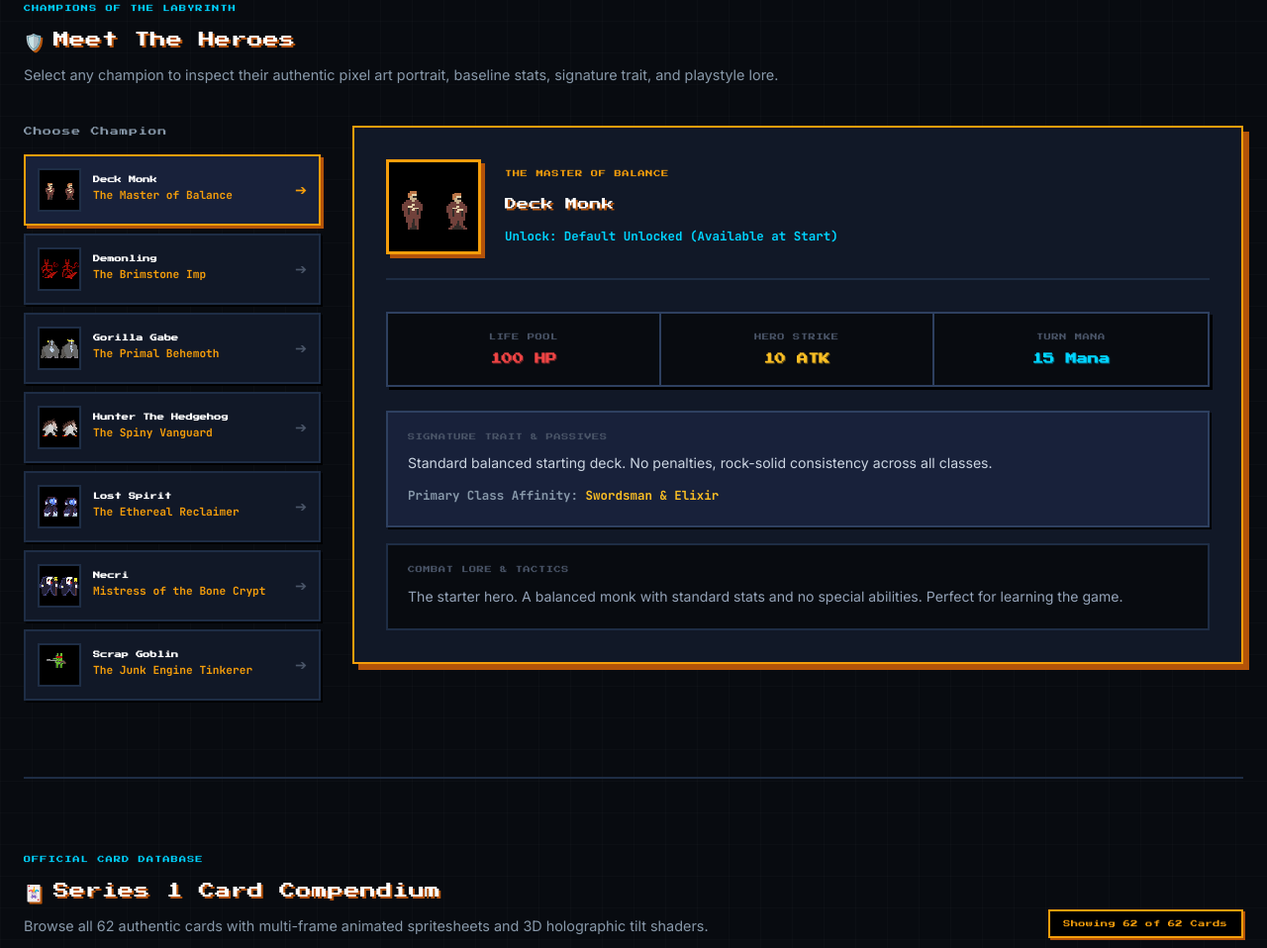
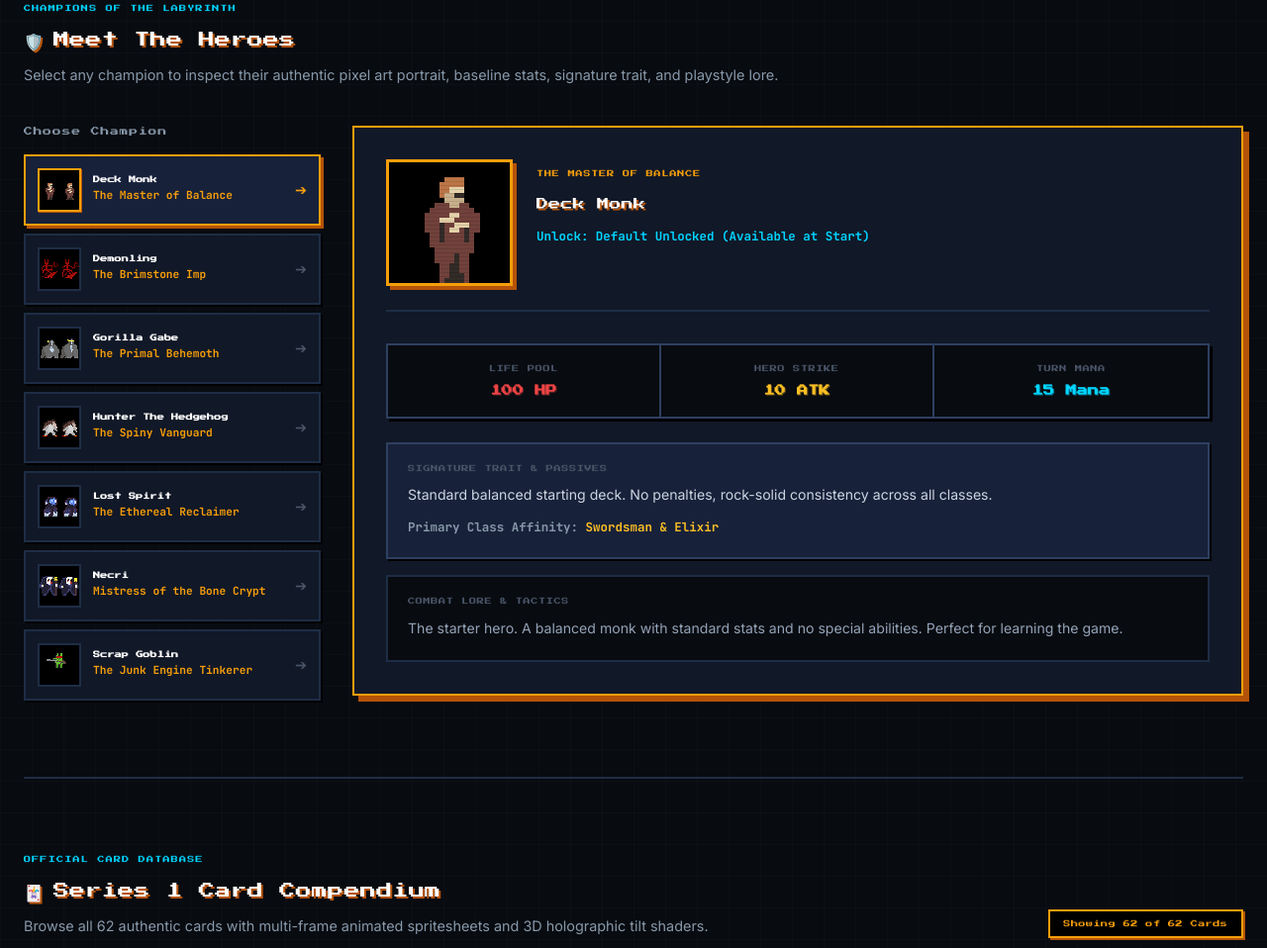
Before and after one commit to EmanueleEllul/decked-out-website, a plain HTML site: page index.html in a window 1280 px wide. Shown: the part 2635-3593 px from the top of the page at 99% size. Drawn offline with Linux system fonts and the light colour scheme.

Commit message:
feat: animated hero portraits — GIF spritesheets, hover-to-animate roster, auto-playing detail card

```diff
--- a/css/style.css
+++ b/css/style.css
@@ -901,8 +901,8 @@ p, span, a, li, td, th, input, select, button {
 }
 
 .hero-avatar-display {
-  width: 96px;
-  height: 96px;
+  width: 128px;
+  height: 128px;
   background: #000;
   border: 3px solid var(--primary);
   box-shadow: 4px 4px 0 var(--primary-dark);
@@ -911,6 +911,20 @@ p, span, a, li, td, th, input, select, button {
   justify-content: center;
   overflow: hidden;
   flex-shrink: 0;
+  position: relative;
+}
+
+/* Pixel-scan overlay on detail avatar — matches card image box vibe */
+.hero-avatar-display::after {
+  content: '';
+  position: absolute;
+  inset: 0;
+  background: repeating-linear-gradient(
+    transparent, transparent 3px,
+    rgba(0,0,0,0.1) 3px, rgba(0,0,0,0.1) 4px
+  );
+  pointer-events: none;
+  z-index: 2;
 }
 
 .hero-avatar-display img {
@@ -918,7 +932,58 @@ p, span, a, li, td, th, input, select, button {
   height: 100%;
   object-fit: contain;
   image-rendering: pixelated;
-}
+  image-rendering: -moz-crisp-edges;
+  image-rendering: crisp-edges;
+  /* Scale up the tiny 24px sprite crisply */
+  transform: scale(1);
+  transition: transform 0.15s ease;
+}
+
+/* Roster thumbnail avatar */
+.hero-roster-avatar {
+  width: 44px;
+  height: 44px;
+  background: #000;
+  border: 2px solid var(--border-subtle);
+  display: flex;
+  align-items: center;
+  justify-content: center;
+  overflow: hidden;
+  flex-shrink: 0;
+  position: relative;
+}
+
+.hero-roster-avatar img {
+  width: 100%;
+  height: 100%;
+  object-fit: contain;
+  image-rendering: pixelated;
+  image-rendering: -moz-crisp-edges;
+  image-rendering: crisp-edges;
+  transition: transform 0.12s ease;
+}
+
+/* Hover bounce on roster thumbnails */
+.hero-roster-card:hover .hero-roster-avatar img {
+  transform: scale(1.1) translateY(-1px);
+}
+
+/* Active hero — gold border on roster avatar */
+.hero-roster-card.active .hero-roster-avatar {
+  border-color: var(--primary);
+  box-shadow: 1px 1px 0 var(--primary-dark);
+}
+
+/* Detail portrait always plays animation — subtle bob */
+@keyframes heroIdleBob {
+  0%, 100% { transform: translateY(0); }
+  50%       { transform: translateY(-3px); }
+}
+
+.hero-portrait-detail {
+  animation: heroIdleBob 1.6s ease-in-out infinite;
+}
+
 
 .hero-title-meta { flex: 1; }
 
--- a/js/heroes-relics.js
+++ b/js/heroes-relics.js
@@ -10,6 +10,16 @@ class HeroesRelicsManager {
     this.init();
   }
 
+  /**
+   * Derive the animated GIF path from a sprite path.
+   * e.g. "assets/heroes/DeckMonk.png" → "assets/heroes/anim/DeckMonk.gif"
+   */
+  animPath(sprite) {
+    if (!sprite) return null;
+    const filename = sprite.split('/').pop().replace(/\.[^.]+$/, '');
+    return `assets/heroes/anim/${filename}.gif`;
+  }
+
   init() {
     this.renderHeroes();
     this.renderRelics();
@@ -19,10 +29,20 @@ class HeroesRelicsManager {
     const listContainer = document.getElementById('heroes-roster-shelf');
     if (!listContainer) return;
 
-    listContainer.innerHTML = this.heroes.map((h, idx) => `
+    listContainer.innerHTML = this.heroes.map((h, idx) => {
+      const anim = this.animPath(h.sprite);
+      return `
         <div class="hero-roster-card ${idx === this.selectedHeroIndex ? 'active' : ''}" data-hero-idx="${idx}">
-        <div class="hero-roster-avatar">
-          ${h.sprite ? `<img src="${h.sprite}" alt="${h.name}" class="pixel-art" />` : `<span class="hero-fallback-icon">🛡️</span>`}
+          <div class="hero-roster-avatar hero-anim-wrap">
+            ${h.sprite
+              ? `<img
+                   src="${h.sprite}"
+                   data-static="${h.sprite}"
+                   data-anim="${anim}"
+                   alt="${h.name}"
+                   class="pixel-art hero-portrait"
+                 />`
+              : `<span class="hero-fallback-icon">🛡️</span>`}
           </div>
           <div class="hero-roster-info">
             <strong class="hero-roster-name">${h.name}</strong>
@@ -30,7 +50,18 @@ class HeroesRelicsManager {
           </div>
           <span class="hero-roster-arrow">➔</span>
         </div>
-    `).join('');
+      `;
+    }).join('');
+
+    // Hover: swap static → animated on the roster thumbnails
+    listContainer.querySelectorAll('.hero-portrait').forEach(img => {
+      img.addEventListener('mouseenter', () => {
+        if (img.dataset.anim) img.src = img.dataset.anim;
+      });
+      img.addEventListener('mouseleave', () => {
+        if (img.dataset.static) img.src = img.dataset.static;
+      });
+    });
 
     listContainer.querySelectorAll('.hero-roster-card').forEach(el => {
       el.addEventListener('click', () => {
@@ -48,30 +79,41 @@ class HeroesRelicsManager {
     const h = this.heroes[this.selectedHeroIndex];
     if (!h) return;
 
-    const nameEl = document.getElementById('hero-detail-name');
-    const titleEl = document.getElementById('hero-detail-title');
-    const avatarEl = document.getElementById('hero-detail-avatar');
-    const unlockEl = document.getElementById('hero-detail-unlock');
+    const nameEl    = document.getElementById('hero-detail-name');
+    const titleEl   = document.getElementById('hero-detail-title');
+    const avatarEl  = document.getElementById('hero-detail-avatar');
+    const unlockEl  = document.getElementById('hero-detail-unlock');
     const passiveEl = document.getElementById('hero-detail-passive');
-    const hpEl = document.getElementById('hero-scaled-hp');
-    const atkEl = document.getElementById('hero-scaled-atk');
-    const manaEl = document.getElementById('hero-scaled-mana');
-    const affinityEl = document.getElementById('hero-detail-affinity');
-    const descEl = document.getElementById('hero-detail-description');
+    const hpEl      = document.getElementById('hero-scaled-hp');
+    const atkEl     = document.getElementById('hero-scaled-atk');
+    const manaEl    = document.getElementById('hero-scaled-mana');
+    const affinityEl= document.getElementById('hero-detail-affinity');
+    const descEl    = document.getElementById('hero-detail-description');
 
-    if (nameEl) nameEl.textContent = h.name;
-    if (titleEl) titleEl.textContent = h.title;
-    if (unlockEl) unlockEl.textContent = `Unlock: ${h.unlock}`;
-    if (passiveEl) passiveEl.textContent = h.passive;
+    if (nameEl)     nameEl.textContent  = h.name;
+    if (titleEl)    titleEl.textContent = h.title;
+    if (unlockEl)   unlockEl.textContent = `Unlock: ${h.unlock}`;
+    if (passiveEl)  passiveEl.textContent = h.passive;
     if (affinityEl) affinityEl.textContent = h.affinity;
-    if (hpEl) hpEl.textContent = `${h.hp} HP`;
-    if (atkEl) atkEl.textContent = `${h.damage} ATK`;
-    if (manaEl) manaEl.textContent = `${h.mana} Mana`;
-    if (descEl) descEl.textContent = h.description || `${h.name} is a versatile champion in the subterranean depths.`;
+    if (hpEl)       hpEl.textContent   = `${h.hp} HP`;
+    if (atkEl)      atkEl.textContent  = `${h.damage} ATK`;
+    if (manaEl)     manaEl.textContent = `${h.mana} Mana`;
+    if (descEl)     descEl.textContent = h.description || `${h.name} is a versatile champion of the subterranean depths.`;
 
     if (avatarEl) {
       if (h.sprite) {
-        avatarEl.innerHTML = `<img src="${h.sprite}" alt="${h.name}" class="pixel-art" />`;
+        const anim = this.animPath(h.sprite);
+        // Detail card always plays the animated version
+        avatarEl.innerHTML = `
+          <img
+            src="${anim}"
+            data-static="${h.sprite}"
+            data-anim="${anim}"
+            alt="${h.name}"
+            class="pixel-art hero-portrait hero-portrait-detail"
+            onerror="this.src='${h.sprite}'"
+          />
+        `;
       } else {
         avatarEl.innerHTML = `<span style="font-size: 3rem;">🛡️</span>`;
       }
```
Also changed, not shown: assets/heroes/anim/DeckMonk.gif (added), assets/heroes/anim/Demonling.gif (added), assets/heroes/anim/GorillaGabe.gif (added), assets/heroes/anim/Hunter the Hedgehog.gif (added), assets/heroes/anim/Necri.gif (added), assets/heroes/anim/lostspirit.gif (added). Lines whose indentation alone changed are shown as unchanged.
